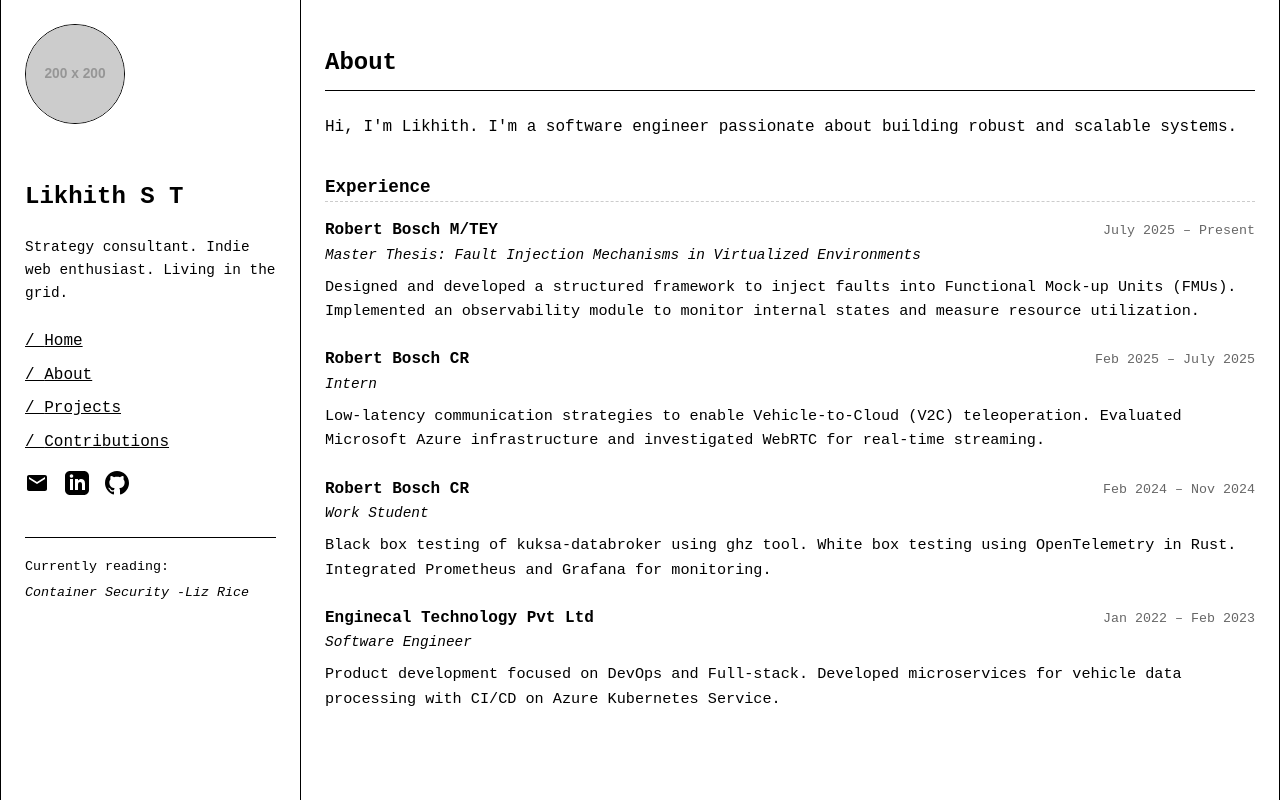
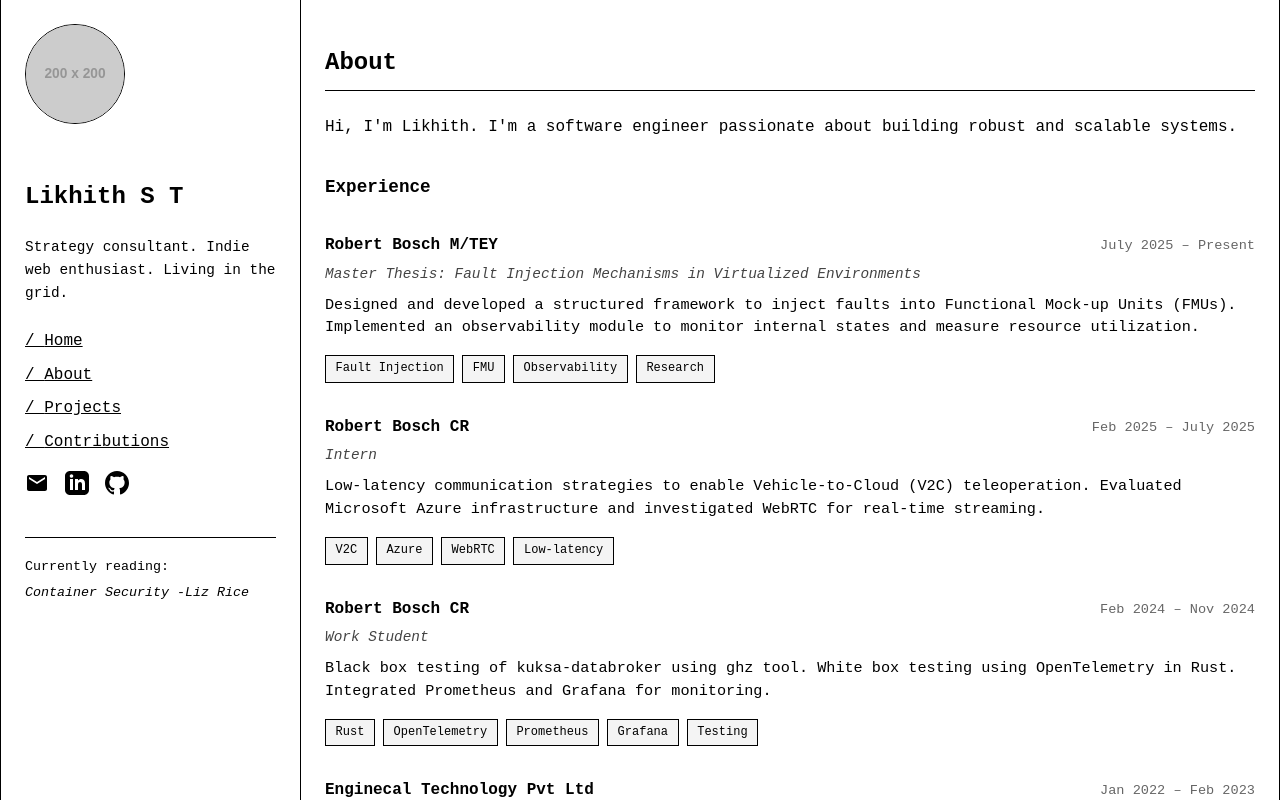
Before and after one commit to LikhithST/Likhith_Portfolio, a React (Vite) app: page /#/about in a window 1280 px wide. Shown: the top 800 px of the page. Built offline with nearby package versions, Linux system fonts and the light colour scheme.

Commit message:
automating project display

```diff
--- a/src/components/Sidebar.jsx
+++ b/src/components/Sidebar.jsx
@@ -1,4 +1,4 @@
-import React from 'react';
+import React, { useState } from 'react';
 import { Link } from 'react-router-dom';
 
 const NAV_LINKS = [
@@ -12,8 +12,72 @@
 ];
 
 const Sidebar = () => {
+  const [isOpen, setIsOpen] = useState(false);
+
   return (
-    <aside className="sidebar">
+    <>
+      <style>{`
+        .menu-toggle {
+          display: none;
+        }
+        @media (max-width: 768px) {
+          .menu-toggle {
+            display: block;
+            position: fixed;
+            top: 1rem;
+            right: 1rem;
+            z-index: 1100;
+            background: white;
+            border: 1px solid #000;
+            padding: 0.5rem 0.8rem;
+            cursor: pointer;
+            font-size: 1.2rem;
+          }
+          .sidebar {
+            position: fixed;
+            top: 0;
+            left: 0;
+            height: 100vh;
+            width: 250px;
+            background: white;
+            z-index: 1000;
+            transform: translateX(-100%);
+            transition: transform 0.3s ease-in-out;
+            border-right: 1px solid #000;
+            padding: 1.5rem;
+            overflow-y: auto;
+          }
+          .sidebar.open {
+            transform: translateX(0);
+          }
+          .sidebar-overlay {
+            position: fixed;
+            top: 0;
+            left: 0;
+            right: 0;
+            bottom: 0;
+            background: rgba(0,0,0,0.5);
+            z-index: 900;
+          }
+        }
+      `}</style>
+
+      <button
+        className="menu-toggle"
+        onClick={() => setIsOpen(!isOpen)}
+        aria-label="Toggle menu"
+      >
+        {isOpen ? '✕' : '☰'}
+      </button>
+
+      {isOpen && (
+        <div
+          className="sidebar-overlay"
+          onClick={() => setIsOpen(false)}
+        />
+      )}
+
+      <aside className={`sidebar ${isOpen ? 'open' : ''}`}>
       {/* Placeholder for Tom's image */}
       <img
         src="https://placehold.co/200x200/black/white?text=LS"
@@ -30,7 +94,7 @@
         <ul className="nav-list">
           {NAV_LINKS.map((link) => (
             <li key={link.label}>
-              <Link to={link.href}>/ {link.label}</Link>
+              <Link to={link.href} onClick={() => setIsOpen(false)}>/ {link.label}</Link>
             </li>
           ))}
         </ul>
@@ -53,6 +117,7 @@
         <small>Currently reading: <br/><em>Container Security -Liz Rice</em></small>
       </div>
     </aside>
+    </>
   );
 };
 
--- a/src/pages/About.jsx
+++ b/src/pages/About.jsx
@@ -1,8 +1,58 @@
 import React from 'react';
+
+const EXPERIENCE = [
+  {
+    company: 'Robert Bosch M/TEY',
+    role: 'Master Thesis: Fault Injection Mechanisms in Virtualized Environments',
+    period: 'July 2025 – Present',
+    desc: 'Designed and developed a structured framework to inject faults into Functional Mock-up Units (FMUs). Implemented an observability module to monitor internal states and measure resource utilization.',
+    tags: ['Fault Injection', 'FMU', 'Observability', 'Research']
+  },
+  {
+    company: 'Robert Bosch CR',
+    role: 'Intern',
+    period: 'Feb 2025 – July 2025',
+    desc: 'Low-latency communication strategies to enable Vehicle-to-Cloud (V2C) teleoperation. Evaluated Microsoft Azure infrastructure and investigated WebRTC for real-time streaming.',
+    tags: ['V2C', 'Azure', 'WebRTC', 'Low-latency']
+  },
+  {
+    company: 'Robert Bosch CR',
+    role: 'Work Student',
+    period: 'Feb 2024 – Nov 2024',
+    desc: 'Black box testing of kuksa-databroker using ghz tool. White box testing using OpenTelemetry in Rust. Integrated Prometheus and Grafana for monitoring.',
+    tags: ['Rust', 'OpenTelemetry', 'Prometheus', 'Grafana', 'Testing']
+  },
+  {
+    company: 'Enginecal Technology Pvt Ltd',
+    role: 'Software Engineer',
+    period: 'Jan 2022 – Feb 2023',
+    desc: 'Product development focused on DevOps and Full-stack. Developed microservices for vehicle data processing with CI/CD on Azure Kubernetes Service.',
+    tags: ['DevOps', 'Full-stack', 'Microservices', 'AKS', 'CI/CD']
+  }
+];
 
 const About = () => {
   return (
     <main className="main-content">
+      <style>{`
+        .timeline {
+          display: flex;
+          flex-direction: column;
+          gap: 2rem;
+        }
+        .timeline-item {
+        }
+        .tag {
+          display: inline-block;
+          font-size: 0.75rem;
+          padding: 0.2rem 0.6rem;
+          border: 1px solid #000;
+          margin-right: 0.5rem;
+          margin-top: 0.5rem;
+          background-color: #f4f4f4;
+          font-family: monospace;
+        }
+      `}</style>
       <header>
         <h2 style={{ borderBottom: '1px solid #000', paddingBottom: '0.5rem' }}>
           About
@@ -10,56 +60,32 @@
       </header>
 
       <div className="about-content" style={{ marginTop: '1.5rem' }}>
-        <p style={{ marginBottom: '1.5rem' }}>
+        <p style={{ marginBottom: '2rem' }}>
           Hi, I'm Likhith. I'm a software engineer passionate about building robust and scalable systems.
         </p>
 
-        <h3 style={{ fontSize: '1.1rem', fontWeight: 'bold', marginTop: '2rem', marginBottom: '1rem', borderBottom: '1px dashed #ccc' }}>
+        <h3 style={{ fontSize: '1.1rem', fontWeight: 'bold', marginBottom: '2rem' }}>
           Experience
         </h3>
 
-        <div style={{ marginBottom: '1.5rem' }}>
-          <div style={{ display: 'flex', justifyContent: 'space-between', alignItems: 'baseline', flexWrap: 'wrap' }}>
-            <h4 style={{ margin: 0, fontSize: '1rem' }}>Robert Bosch M/TEY</h4>
-            <small style={{ color: '#666' }}>July 2025 – Present</small>
-          </div>
-          <div style={{ fontStyle: 'italic', fontSize: '0.9rem', marginBottom: '0.5rem' }}>Master Thesis: Fault Injection Mechanisms in Virtualized Environments</div>
-          <p style={{ margin: 0, fontSize: '0.95rem' }}>
-            Designed and developed a structured framework to inject faults into Functional Mock-up Units (FMUs). Implemented an observability module to monitor internal states and measure resource utilization.
-          </p>
-        </div>
-
-        <div style={{ marginBottom: '1.5rem' }}>
-          <div style={{ display: 'flex', justifyContent: 'space-between', alignItems: 'baseline', flexWrap: 'wrap' }}>
-            <h4 style={{ margin: 0, fontSize: '1rem' }}>Robert Bosch CR</h4>
-            <small style={{ color: '#666' }}>Feb 2025 – July 2025</small>
-          </div>
-          <div style={{ fontStyle: 'italic', fontSize: '0.9rem', marginBottom: '0.5rem' }}>Intern</div>
-          <p style={{ margin: 0, fontSize: '0.95rem' }}>
-            Low-latency communication strategies to enable Vehicle-to-Cloud (V2C) teleoperation. Evaluated Microsoft Azure infrastructure and investigated WebRTC for real-time streaming.
-          </p>
-        </div>
-
-        <div style={{ marginBottom: '1.5rem' }}>
-          <div style={{ display: 'flex', justifyContent: 'space-between', alignItems: 'baseline', flexWrap: 'wrap' }}>
-            <h4 style={{ margin: 0, fontSize: '1rem' }}>Robert Bosch CR</h4>
-            <small style={{ color: '#666' }}>Feb 2024 – Nov 2024</small>
-          </div>
-          <div style={{ fontStyle: 'italic', fontSize: '0.9rem', marginBottom: '0.5rem' }}>Work Student</div>
-          <p style={{ margin: 0, fontSize: '0.95rem' }}>
-            Black box testing of kuksa-databroker using ghz tool. White box testing using OpenTelemetry in Rust. Integrated Prometheus and Grafana for monitoring.
-          </p>
-        </div>
-
-        <div style={{ marginBottom: '1.5rem' }}>
-          <div style={{ display: 'flex', justifyContent: 'space-between', alignItems: 'baseline', flexWrap: 'wrap' }}>
-            <h4 style={{ margin: 0, fontSize: '1rem' }}>Enginecal Technology Pvt Ltd</h4>
-            <small style={{ color: '#666' }}>Jan 2022 – Feb 2023</small>
-          </div>
-          <div style={{ fontStyle: 'italic', fontSize: '0.9rem', marginBottom: '0.5rem' }}>Software Engineer</div>
-          <p style={{ margin: 0, fontSize: '0.95rem' }}>
-            Product development focused on DevOps and Full-stack. Developed microservices for vehicle data processing with CI/CD on Azure Kubernetes Service.
-          </p>
+        <div className="timeline">
+          {EXPERIENCE.map((exp, index) => (
+            <div key={index} className="timeline-item">
+              <div style={{ display: 'flex', justifyContent: 'space-between', alignItems: 'baseline', flexWrap: 'wrap', marginBottom: '0.25rem' }}>
+                <h4 style={{ margin: 0, fontSize: '1rem', fontWeight: 'bold' }}>{exp.company}</h4>
+                <small style={{ fontFamily: 'monospace', fontSize: '0.85rem', color: '#666' }}>{exp.period}</small>
+              </div>
+              <div style={{ fontStyle: 'italic', fontSize: '0.9rem', marginBottom: '0.5rem', color: '#444' }}>{exp.role}</div>
+              <p style={{ margin: 0, fontSize: '0.95rem', lineHeight: '1.5' }}>
+                {exp.desc}
+              </p>
+              <div style={{ marginTop: '0.5rem' }}>
+                {exp.tags.map(tag => (
+                  <span key={tag} className="tag">{tag}</span>
+                ))}
+              </div>
+            </div>
+          ))}
         </div>
       </div>
     </main>
--- a/src/pages/Projects.jsx
+++ b/src/pages/Projects.jsx
@@ -1,30 +1,47 @@
-import React from 'react';
+import React, { useState, useEffect } from 'react';
 import { Link } from 'react-router-dom';
 
-const PROJECTS_DATA = [
-  {
-    name: 'custom_ghz',
-    url: 'https://github.com/LikhithST/custom_ghz',
-    description: 'Modified ghz tool (Go) to capture custom metrics for black box testing.',
-  },
-  {
-    name: 'Observability_UI',
-    url: 'https://github.com/LikhithST/Observability_UI',
-    description: 'A UI for visualizing observability data from various sources.',
-  },
-  {
-    name: 'wasm-game-of-life',
-    url: 'https://github.com/LikhithST/wasm-game-of-life',
-    description: "Conway's Game of Life implemented in Rust and WebAssembly.",
-  },
-  {
-    name: 'path-finder',
-    url: 'https://github.com/LikhithST/bfs-vs-dfs',
-    description: "Conway's Game of Life implemented in Rust and WebAssembly.",
-  },
-];
+const Projects = () => {
+  const [projects, setProjects] = useState([]);
 
-const Projects = () => {
+  useEffect(() => {
+    const saved = localStorage.getItem('starred_projects');
+    const now = Date.now();
+    const CACHE_DURATION = 1 * 60 * 1000; // 1 hour
+
+    if (saved) {
+      try {
+        const { data, timestamp } = JSON.parse(saved);
+        if (data && timestamp && now - timestamp < CACHE_DURATION) {
+          setProjects(data);
+          return;
+        }
+      } catch (e) {
+        // Ignore errors, proceed to fetch
+      }
+    }
+
+    fetch('https://api.github.com/users/LikhithST/starred')
+      .then((response) => response.json())
+      .then((data) => {
+        if (Array.isArray(data)) {
+          const projectList = data
+            .filter((repo) => repo.owner.login === 'LikhithST')
+            .map((repo) => ({
+              name: repo.name,
+              url: repo.html_url,
+              description: repo.description,
+            }));
+          setProjects(projectList);
+          localStorage.setItem('starred_projects', JSON.stringify({
+            data: projectList,
+            timestamp: Date.now(),
+          }));
+        }
+      })
+      .catch((error) => console.error('Error fetching projects:', error));
+  }, []);
+
   return (
     <main className="main-content">
       <header>
@@ -33,7 +50,7 @@
         </h2>
       </header>
       <div style={{ marginTop: '1.5rem' }}>
-        {PROJECTS_DATA.map((project) => (
+        {projects.map((project) => (
           <article key={project.name} className="post-item">
             <h3 className="post-title">
               <Link to={`/projects/${project.name}`}>{project.name}</Link>
```
